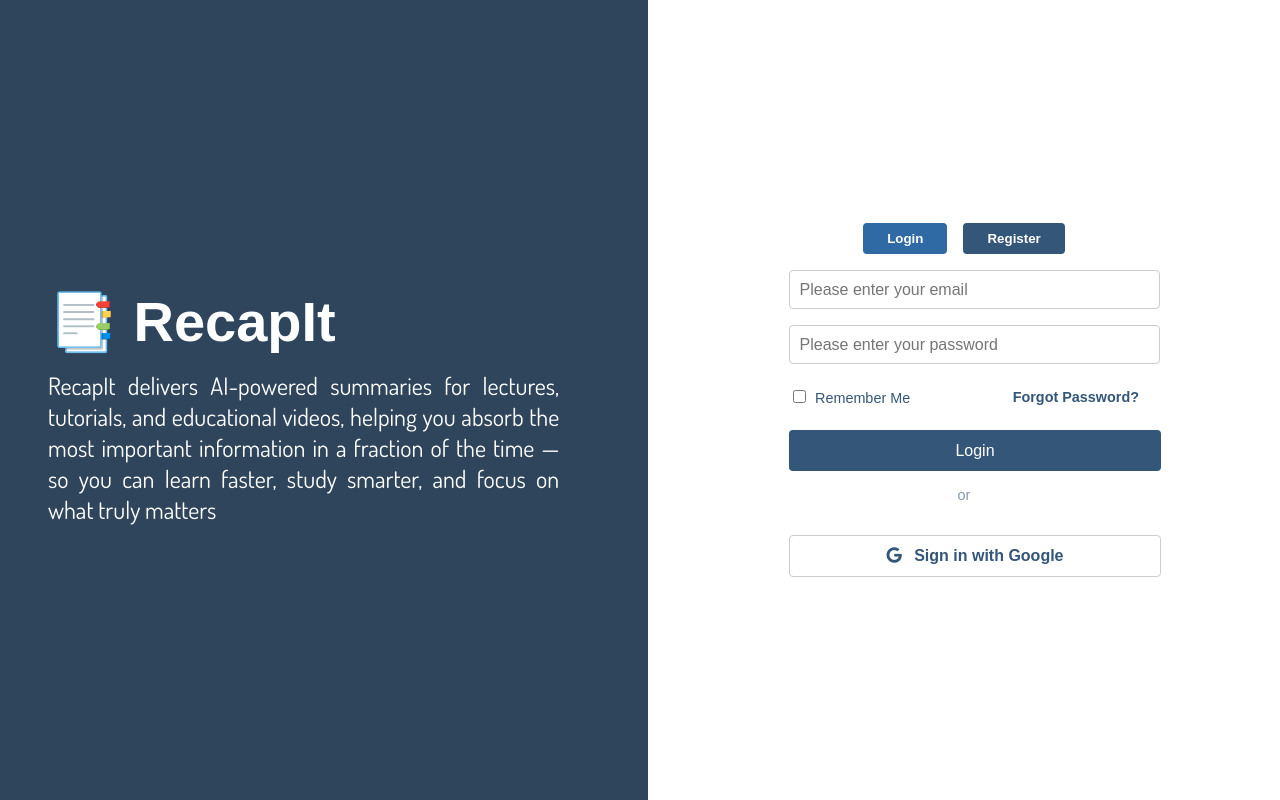
After one commit to SruthiJayaram/youtube-vedio-summarizer, a Flask app: page /login in a window 1280 px wide. The commit adds this page. Run offline with Flask 3, Linux system fonts and the light colour scheme.

Commit message:
Login and signup initial

```diff
--- a/main.py
+++ b/main.py
@@ -1,4 +1,6 @@
-from flask import Flask, render_template, request, jsonify
+# main.py (Updated with Login/Signup functionality)
+
+from flask import Flask, render_template, request, redirect, url_for, session, jsonify
 from moviepy.editor import AudioFileClip
 import whisper
 import yt_dlp
@@ -6,8 +8,10 @@ from transformers import pipeline
 import os
 import sqlite3
 import re
+from werkzeug.security import generate_password_hash, check_password_hash
 
 app = Flask(__name__)
+app.secret_key = 'your_secret_key'
 
 def init_db():
     conn = sqlite3.connect("summaries.db")
@@ -17,6 +21,11 @@ def init_db():
         url TEXT,
         transcript TEXT,
         summary TEXT
+    )''')
+    c.execute('''CREATE TABLE IF NOT EXISTS users (
+        id INTEGER PRIMARY KEY AUTOINCREMENT,
+        email TEXT UNIQUE,
+        password TEXT
     )''')
     conn.commit()
     conn.close()
@@ -81,18 +90,58 @@ def summarize_text(text):
     return final_summary.strip()
 
 def capitalize_sentences(text):
-    # Split into sentences using regex to handle ".", "!" and "?"
     sentences = re.split(r'(?<=[.!?])\s+', text.strip())
-    # Capitalize first character of each sentence
     capitalized = [s.strip().capitalize() for s in sentences]
     return ' '.join(capitalized)
 
 @app.route('/')
 def home():
+    if 'user_id' not in session:
+        return redirect(url_for('login'))
     return render_template('index.html')
+
+@app.route('/login', methods=['GET', 'POST'])
+def login():
+    if request.method == 'POST':
+        email = request.form['email']
+        password = request.form['password']
+        conn = sqlite3.connect("summaries.db")
+        c = conn.cursor()
+        c.execute("SELECT id, password FROM users WHERE email = ?", (email,))
+        user = c.fetchone()
+        conn.close()
+        if user and check_password_hash(user[1], password):
+            session['user_id'] = user[0]
+            return redirect(url_for('home'))
+        else:
+            return "Invalid credentials", 401
+    return render_template('login_signup.html')
+
+@app.route('/register', methods=['POST'])
+def register():
+    email = request.form['email']
+    password = request.form['password']
+    hashed_password = generate_password_hash(password)
+    conn = sqlite3.connect("summaries.db")
+    c = conn.cursor()
+    try:
+        c.execute("INSERT INTO users (email, password) VALUES (?, ?)", (email, hashed_password))
+        conn.commit()
+    except sqlite3.IntegrityError:
+        return "Email already registered", 400
+    conn.close()
+    return redirect(url_for('login'))
+
+@app.route('/logout')
+def logout():
+    session.clear()
+    return redirect(url_for('login'))
 
 @app.route('/summarize', methods=['POST'])
 def summarize():
+    if 'user_id' not in session:
+        return jsonify({'error': 'Unauthorized'}), 403
+
     url = request.json.get('url')
     if not url:
         return jsonify({'error': 'No URL provided'}), 400
@@ -108,11 +157,8 @@ def summarize():
             convert_to_wav()
             transcript = transcribe_audio()
             summary = summarize_text(transcript)
-
-            # Capitalize each sentence
             transcript = capitalize_sentences(transcript)
             summary = capitalize_sentences(summary)
-
             save_to_db(url, transcript, summary)
             os.remove("audio.mp3")
             os.remove("lecture.wav")
@@ -121,7 +167,6 @@ def summarize():
 
     return jsonify({'transcript': transcript, 'summary': summary})
 
-
 if __name__ == '__main__':
     init_db()
     app.run(debug=True)
--- a/static/js/script.js
+++ b/static/js/script.js
@@ -44,3 +44,26 @@ document.addEventListener("DOMContentLoaded", function () {
         }
     });
 });
+
+
+        const toggleLogin = document.getElementById('toggle-login');
+        const toggleRegister = document.getElementById('toggle-register');
+        const formHeading = document.getElementById('form-heading');
+        const loginForm = document.getElementById('login-form');
+        const registerForm = document.getElementById('register-form');
+
+        toggleLogin.addEventListener('click', () => {
+            loginForm.classList.add('active');
+            registerForm.classList.remove('active');
+            toggleLogin.classList.add('active');
+            toggleRegister.classList.remove('active');
+            formHeading.textContent = 'Login';
+        });
+
+        toggleRegister.addEventListener('click', () => {
+            loginForm.classList.remove('active');
+            registerForm.classList.add('active');
+            toggleLogin.classList.remove('active');
+            toggleRegister.classList.add('active');
+            formHeading.textContent = 'Register';
+        });
--- a/static/styles/style.css
+++ b/static/styles/style.css
@@ -223,3 +223,170 @@ body {
     font-size: 14.5px; /* Optional */
     color: #333;       /* Optional for better contrast */
 }
+
+.auth-container {
+    display: flex;
+    height: 100vh;
+    font-family: Arial, sans-serif;
+}
+
+.auth-left, .auth-right {
+    width: 50%;
+    display: flex;
+    justify-content: center;
+    align-items: center;
+    flex-direction: column;
+    padding: 2rem;
+}
+
+.auth-left {
+    background-color: #2e455b; /* same as navbar background */
+    color: white;
+    text-align: left; /* Change from center to left-align */
+    padding-left: 3rem; /* Push heading slightly to the left */
+    display: flex;
+    flex-direction: column;
+    justify-content: center;
+    align-items: flex-start;
+}
+
+.auth-left h1 {
+    font-size: 3.5rem;
+    margin-bottom: 1rem;
+}
+
+.auth-left .tagline {
+    font-size: 1.5rem;
+    color: white;
+    text-align: justify;
+    max-width: 90%;
+    text-justify: inter-word;
+}
+
+.auth-right {
+    background-color: white;
+    color: #345678;
+    display: flex;
+    flex-direction: column;
+    align-items: center;
+    justify-content: center;
+}
+
+.form-toggle {
+    display: flex;
+    justify-content: center;
+    margin-bottom: 1rem;
+}
+
+.form-toggle button {
+    padding: 0.5rem 1.5rem;
+    border: none;
+    background-color: #345678;
+    color: white;
+    cursor: pointer;
+    margin: 0 0.5rem;
+    font-weight: bold;
+    border-radius: 4px;
+    transition: background-color 0.3s ease;
+}
+
+.form-toggle button.active {
+    background-color: #2f6aa5;
+}
+
+
+.auth-form {
+    display: none;
+    flex-direction: column;
+    width: 100%;
+    max-width: 350px;
+    text-align: left;
+}
+.auth-form.active {
+    display: flex;
+}
+
+.auth-form h2 {
+    margin-bottom: 1rem;
+}
+
+.auth-form input {
+    margin-bottom: 1rem;
+    padding: 0.6rem;
+    font-size: 1rem;
+    width: 100%;
+    border: 1px solid #ccc;
+    border-radius: 4px;
+}
+
+.options {
+    display: flex;
+    justify-content: space-between;
+    align-items: center;
+    width: 100%;
+    gap: 10px;
+    margin-bottom: 1rem;
+    font-size: 0.9rem;
+    flex-wrap: wrap; /* Allows breaking on small screens if needed */
+}
+
+.options label {
+    display: flex;
+    align-items: center;
+    gap: 6px;
+    white-space: nowrap;
+    flex-shrink: 0;
+    font-size: 0.9rem;
+    line-height: 1.2;
+    margin-top: 2px;
+}
+
+.options label input[type="checkbox"] {
+    transform: translateY(5px); /* slight nudge to match label baseline */
+}
+
+.options a {
+    white-space: nowrap;
+    text-decoration: none;
+    color: #345678;
+    font-weight: bold;
+}
+
+.auth-btn,
+.google-btn {
+    width: 372px; /* Fixed width for button */
+    margin: 0 auto; /* Centers the button horizontally */
+    padding: 0.7rem;
+    font-size: 1rem;
+    border: none;
+    border-radius: 4px;
+    cursor: pointer;
+    display: block; /* Required for margin: auto to work */
+    text-align: center;
+    box-sizing: border-box;
+}
+
+.auth-btn {
+    background-color: #345678;
+    color: white;
+}
+
+.google-btn {
+    margin-top: 1rem;
+    background-color: white;
+    color: #345678;
+    border: 1px solid #ccc;
+    font-weight: bold;
+}
+
+.google-btn i {
+    margin-right: 8px;
+}
+
+
+.or-divider {
+    margin: 1rem 0;
+    text-align: center;
+    font-size: 0.9rem;
+    opacity: 0.6;
+}
--- a/templates/index.html
+++ b/templates/index.html
@@ -16,8 +16,8 @@
         </div>
 
         <div class="nav-right">
-            <button onclick="window.location.href='login.html'">Login</button>
-            <button onclick="window.location.href='signup.html'">Sign Up</button>
+            <button onclick="window.location.href='login_signup.html'">Login</button>
+            <button onclick="window.location.href='login_signup.html'">Sign Up</button>
         </div>
     </div>
 
--- /dev/null
+++ b/templates/login_signup.html
@@ -0,0 +1,51 @@
+<!DOCTYPE html>
+<html lang="en">
+<head>
+    <meta charset="UTF-8">
+    <title>Login | Register - RecapIt</title>
+    <link rel="stylesheet" href="/static/styles/style.css">
+    <link rel="stylesheet" href="https://cdnjs.cloudflare.com/ajax/libs/font-awesome/6.5.0/css/all.min.css">
+</head>
+<body>
+    <div class="auth-container">
+        <div class="auth-left">
+            <h1>📑 RecapIt</h1>
+            <p class="tagline">RecapIt delivers AI-powered summaries for lectures, tutorials, and educational videos, helping you absorb the most important information in a fraction of the time — so you can learn faster, study smarter, and focus on what truly matters</p>
+        </div>
+
+        <div class="auth-right">
+            <div class="form-toggle">
+                <button id="toggle-login" class="active">Login</button>
+                <button id="toggle-register">Register</button>
+            </div>
+
+
+            <!-- Login Form -->
+            <form id="login-form" class="auth-form active" method="POST" action="/login">
+    <input type="email" name="email" placeholder="Please enter your email" required>
+    <input type="password" name="password" placeholder="Please enter your password" required>
+    <div class="options">
+        <label><input type="checkbox"> Remember Me</label>
+        <a href="#">Forgot Password?</a>
+    </div>
+    <button type="submit" class="auth-btn">Login</button>
+    <div class="or-divider">or</div>
+    <button class="google-btn"><i class="fab fa-google"></i> Sign in with Google</button>
+</form>
+
+
+            <!-- Register Form -->
+            <form id="register-form" class="auth-form" method="POST" action="/register">
+    <input type="email" name="email" placeholder="Email" required>
+    <input type="password" name="password" placeholder="Password" required>
+    <button type="submit" class="auth-btn">Submit</button>
+    <div class="or-divider">or</div>
+    <button class="google-btn"><i class="fab fa-google"></i> Sign up with Google</button>
+</form>
+
+        </div>
+    </div>
+
+   <script src="/static/js/script.js"></script>
+</body>
+</html>
```
Also changed, not shown: summaries.db.
